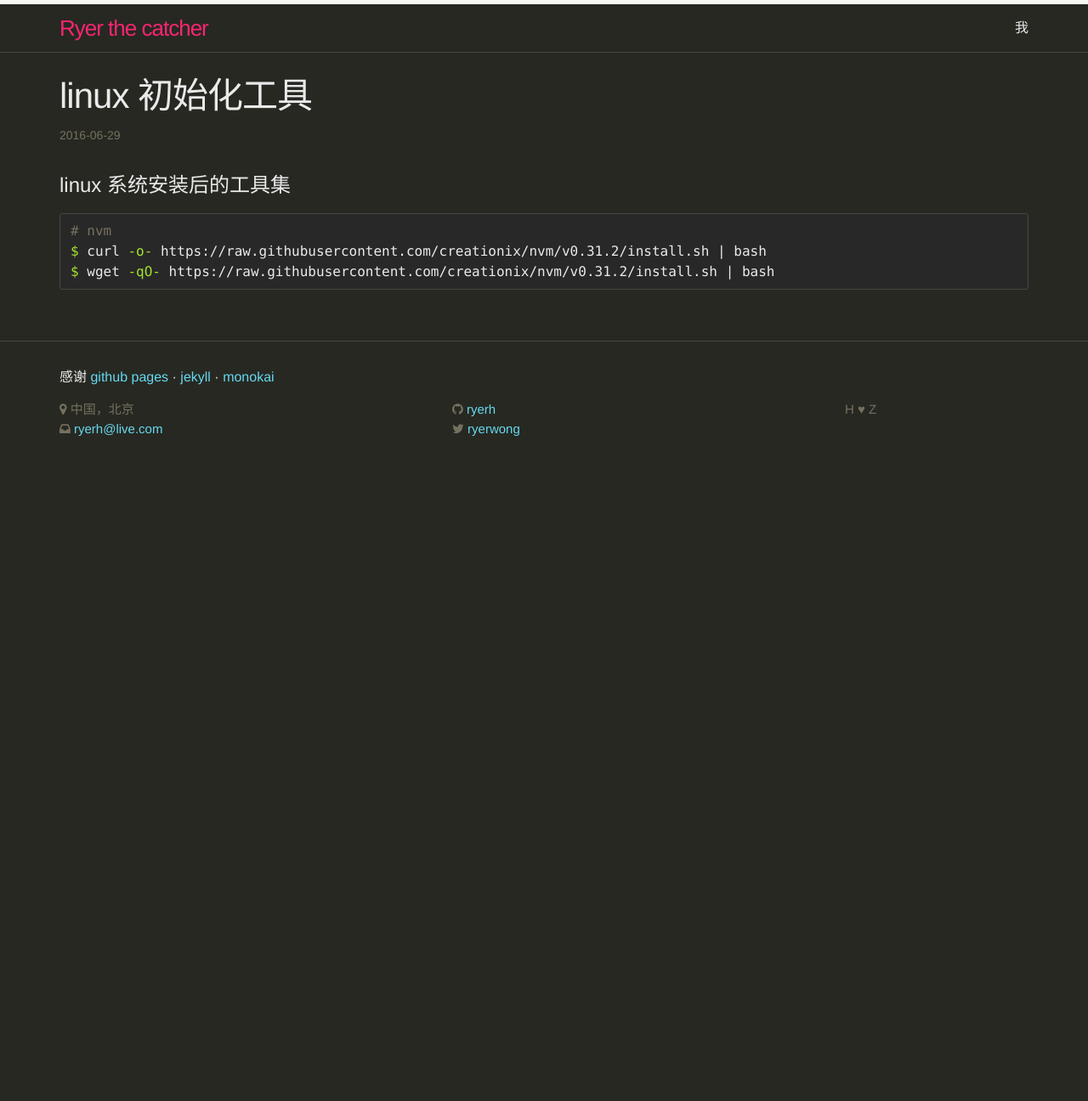
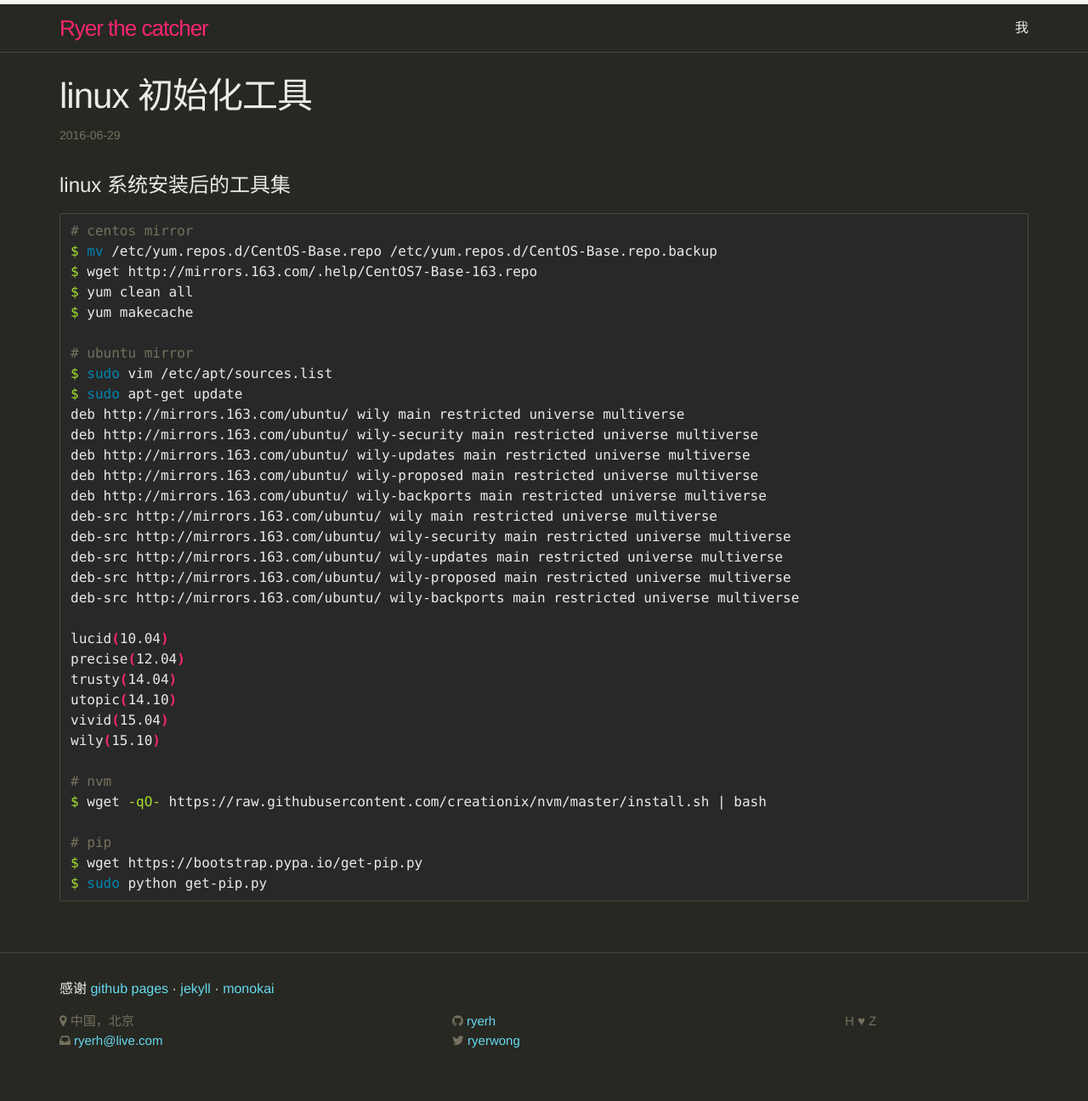
Before and after one commit to ryerh/ryerh.github.io, a Jekyll site: the page built from _posts/2016-06-29-linux-starter-kit.md, in a window 1280 px wide. Shown: the whole page at 85% size. Built offline with Jekyll 4.4.1, drawn with Linux system fonts in a browser that asks for light colours; nearby versions of some CDN libraries; before the commit the page ends 900 px from its top, so only the background shows below that.

Commit message:
update content

```diff
--- a/_posts/2016-06-29-linux-starter-kit.md
+++ b/_posts/2016-06-29-linux-starter-kit.md
@@ -8,9 +8,38 @@ categories: linux
 # linux 系统安装后的工具集
 
 {% highlight bash %}
+# centos mirror
+$ mv /etc/yum.repos.d/CentOS-Base.repo /etc/yum.repos.d/CentOS-Base.repo.backup
+$ wget http://mirrors.163.com/.help/CentOS7-Base-163.repo
+$ yum clean all
+$ yum makecache
+
+# ubuntu mirror
+$ sudo vim /etc/apt/sources.list
+$ sudo apt-get update
+deb http://mirrors.163.com/ubuntu/ wily main restricted universe multiverse
+deb http://mirrors.163.com/ubuntu/ wily-security main restricted universe multiverse
+deb http://mirrors.163.com/ubuntu/ wily-updates main restricted universe multiverse
+deb http://mirrors.163.com/ubuntu/ wily-proposed main restricted universe multiverse
+deb http://mirrors.163.com/ubuntu/ wily-backports main restricted universe multiverse
+deb-src http://mirrors.163.com/ubuntu/ wily main restricted universe multiverse
+deb-src http://mirrors.163.com/ubuntu/ wily-security main restricted universe multiverse
+deb-src http://mirrors.163.com/ubuntu/ wily-updates main restricted universe multiverse
+deb-src http://mirrors.163.com/ubuntu/ wily-proposed main restricted universe multiverse
+deb-src http://mirrors.163.com/ubuntu/ wily-backports main restricted universe multiverse
+
+lucid(10.04)
+precise(12.04)
+trusty(14.04)
+utopic(14.10)
+vivid(15.04)
+wily(15.10)
+
 # nvm
-$ curl -o- https://raw.githubusercontent.com/creationix/nvm/v0.31.2/install.sh | bash
-$ wget -qO- https://raw.githubusercontent.com/creationix/nvm/v0.31.2/install.sh | bash
+$ wget -qO- https://raw.githubusercontent.com/creationix/nvm/master/install.sh | bash
 
+# pip
+$ wget https://bootstrap.pypa.io/get-pip.py
+$ sudo python get-pip.py
 
 {% endhighlight %}
```
